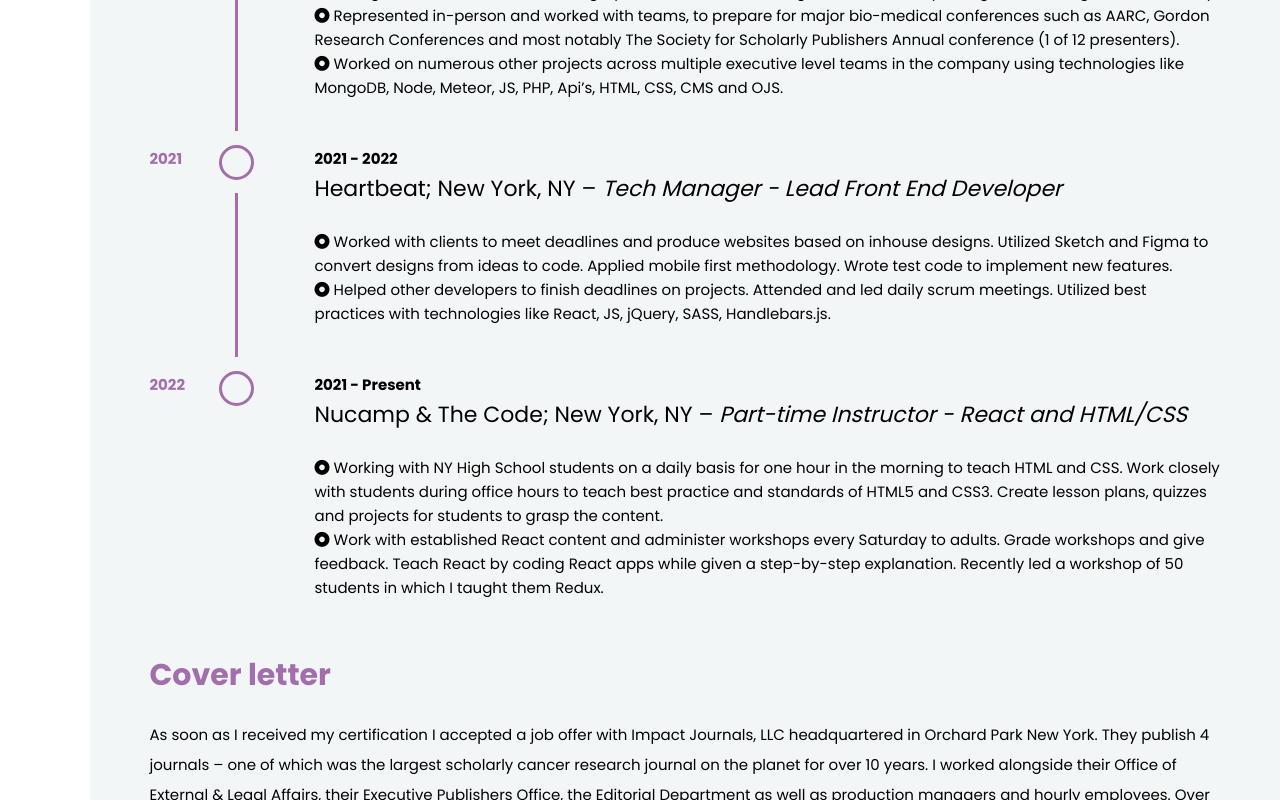
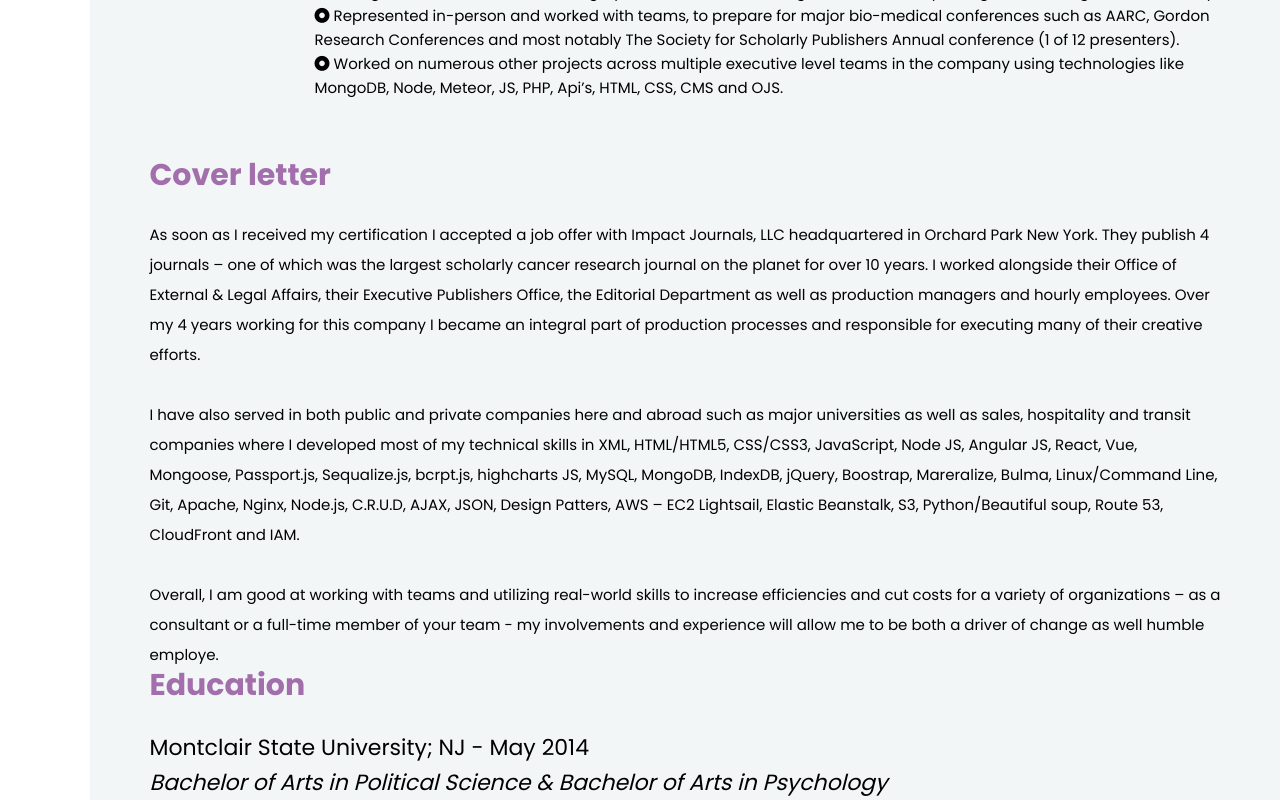
Before and after one commit to Victor-Villacis/victor_resume, a plain HTML site: page index.html in a window 1280 px wide. Shown: the part 3700-4500 px from the top of the page. Drawn offline with Linux system fonts and the light colour scheme.

Commit message:
reverted

```diff
--- a/index.html
+++ b/index.html
@@ -51,8 +51,8 @@
 
                         <div class="my-info">
                             <p class="my-info-title">ADDRESS</p>
-                            <p class="my-info-content"> <a href="https://goo.gl/maps/SuZb4veZQpbYBFkD8">1 Bergen St,
-                                    Harrison N.J 07029</a> </p>
+                            <p class="my-info-content"> <a href="https://goo.gl/maps/SuZb4veZQpbYBFkD8">223 Spruce St,
+                                    Bloomfield N.J 07003</a> </p>
                         </div>
 
                     </div>
@@ -79,7 +79,7 @@
                                 cutting strategy development – Build and write creative applications from scratch –
                                 Creative front-end developer with necessary back-end experience to support any project –
                                 Proficient in: JavaScript, HTML, CSS, Bootstrap, Materialize, Bulma, Git, MySQL,
-                                MongoDB, Express, Angular, Vue, React and Node.js and can learn more at a fast pace.
+                                MongoDB, Express, Angular, Vue, React and Node.js and can learn more at a face pace.
                             </p>
 
                             <div class="social-links">
@@ -145,7 +145,7 @@
                                         both political science as well as psychology.
                                     </p>
                                     <div class="button-group-wrapper">
-                                        <a class="button" href="https://drive.google.com/uc?export=download&id=1cFIVvlNTttfKP2N5uhaBfGaZ-6oKmsix">Download CV</a>
+                                        <a class="button" href="https://docs.google.com/document/d/1oUlNOP5tGBwMEVZqGpMSGsWpHkUe2wsK/edit?usp=sharing&ouid=101963625305707467356&rtpof=true&sd=true">Download CV</a>
                                     </div>
                                 </div>
                             </div>
@@ -362,47 +362,6 @@
                                             </div>
                                             <div class="timeline-event-date">2021</div>
                                         </li>
-                                        <li class="timeline-event">
-                                            <span class="timeline-circle"></span>
-                                            <div class="timeline-event-content">
-                                                <b>2021 - 2022</b>
-                                                <div class="section-info">Heartbeat; New York, NY –
-                                                    <i>Tech Manager - Lead Front End Developer</i>
-                                                </div>
-                                                <div class="half">
-                                                    <br />
-                                                    <i class="fas fa-dot-circle"></i> Worked with clients to meet deadlines and produce websites based on inhouse designs. Utilized Sketch
-                                                    and Figma to convert designs from ideas to code. Applied mobile first methodology. Wrote test code to
-                                                    implement new features.
-                                                    <br />
-                                                    <i class="fas fa-dot-circle"></i> Helped other developers to finish deadlines on projects. Attended and led daily scrum meetings. Utilized
-                                                    best practices with technologies like React, JS, jQuery, SASS, Handlebars.js.
-                                                    <br />
-                                                </div>
-                                            </div>
-                                            <div class="timeline-event-date">2021</div>
-                                        </li>
-                                        <li class="timeline-event">
-                                            <span class="timeline-circle"></span>
-                                            <div class="timeline-event-content">
-                                                <b>2021 - Present</b>
-                                                <div class="section-info">Nucamp & The Code; New York, NY –
-                                                    <i>Part-time Instructor - React and HTML/CSS</i>
-                                                </div>
-                                                <div class="half">
-                                                    <br />
-                                                    <i class="fas fa-dot-circle"></i> Working with NY High School students on a daily basis for one hour in the morning to teach HTML and
-                                                    CSS. Work closely with students during office hours to teach best practice and standards of HTML5 and
-                                                    CSS3. Create lesson plans, quizzes and projects for students to grasp the content.
-                                                    <br />
-                                                    <i class="fas fa-dot-circle"></i> Work with established React content and administer workshops every Saturday to adults. Grade workshops
-                                                    and give feedback. Teach React by coding React apps while given a step-by-step explanation. Recently led
-                                                    a workshop of 50 students in which I taught them Redux.
-                                                    <br />
-                                                </div>
-                                            </div>
-                                            <div class="timeline-event-date">2022</div>
-                                        </li>
                                     </ul>
                                 </div>
 
```
